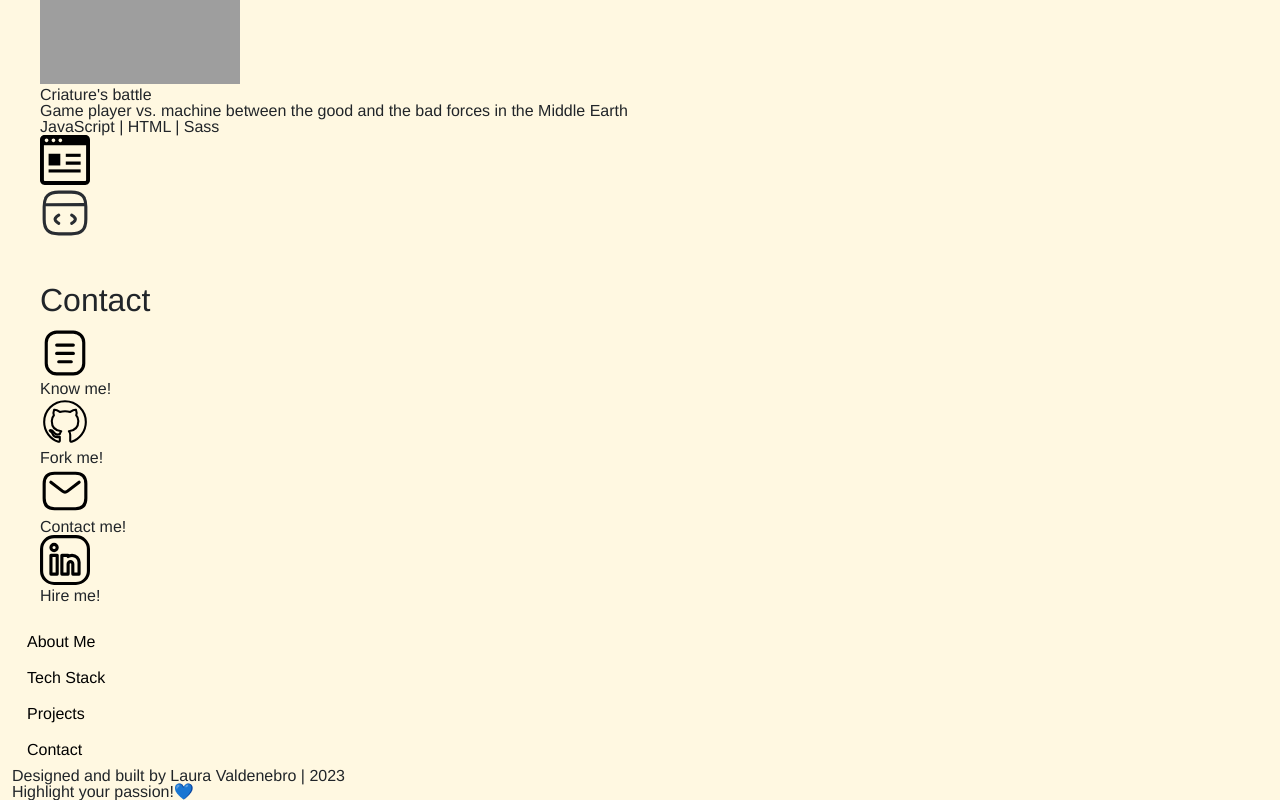
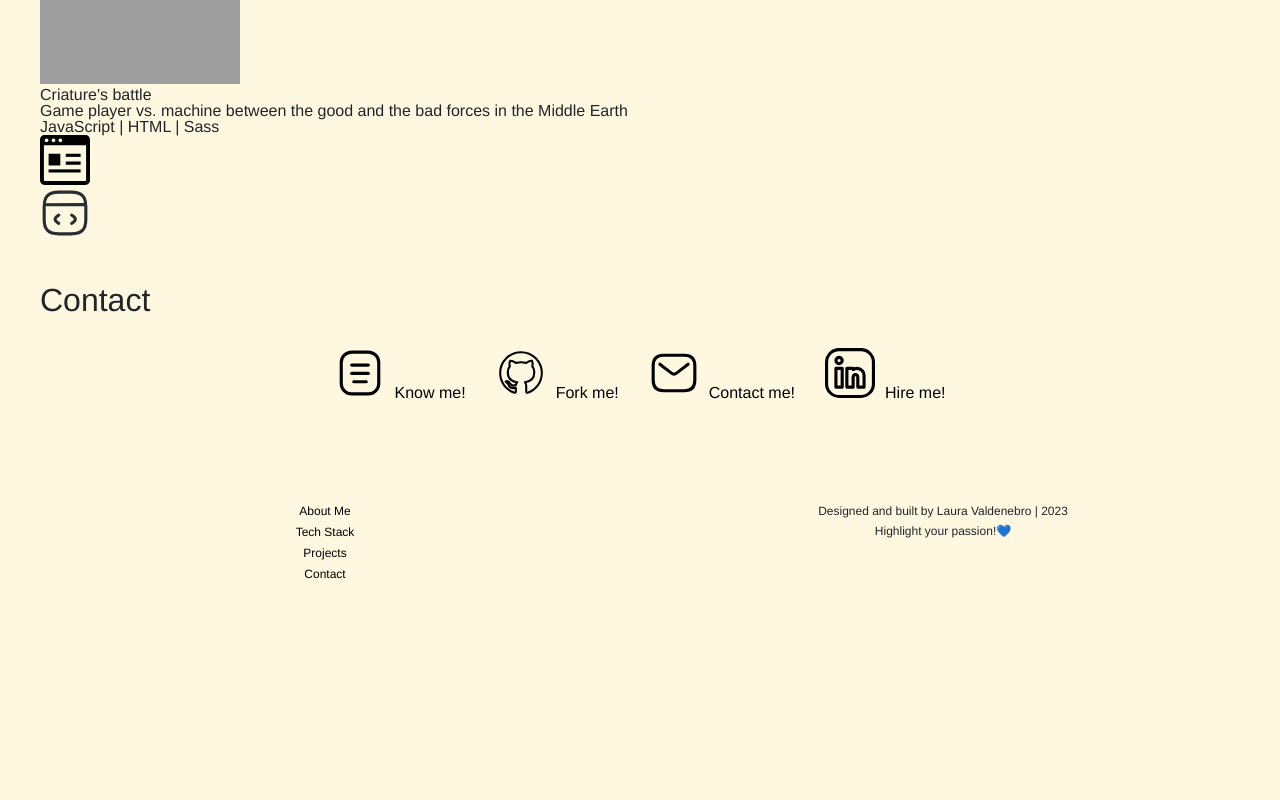
Before and after one commit to lvaldenebro/portfolio, a React (Create React App) app: page / in a window 1280 px wide. Shown: the part 2089-2889 px from the top of the page. After the commit the page ends 2694 px from the top, so only its background shows below. Built offline with nearby package versions, Linux system fonts and the light colour scheme; grey boxes are pictures that could not be loaded.

Commit message:
adds sass to contact and footer sections

```diff
--- a/src/components/App.js
+++ b/src/components/App.js
@@ -9,6 +9,9 @@ import email from '../images/email.svg';
 import linkedin from '../images/linkedin.svg';
 import code from '../images/code.svg';
 import webPage from '../images/web-page.svg';
+
+//DOCUMENTS
+import cvPDF from '../documents/Valdenebro,Laura-JuniorFullstackDeveloper.pdf';
 
 //TechStack
 
@@ -148,46 +151,53 @@ return (
             </ul>
         </section>
 
-        <section className="container-fluid section">
+        <section className="container-fluid contact section">
+            <div className="row">
             <h2 className="h2">Contact</h2>
-            {/* <!-- TODO: carrousel? POR todos los proyectos. Partial vacío--> */}
+            </div>
+            <div className="row text-center">
             <ul>
-                <li>
-                    {/* <!-- TODO: dowload cv --> */}
-                    <img  className="logo" src={ cv } title="CV" alt="Cv's icon" />
-                    <p>Know me!</p>
+                <li className="list">
+                    <a className="link" href= {cvPDF} download>
+                    <img  className="logo contact-logo" src={ cv } title="CV" alt="Cv's icon" />
+                    <p className="contact-desc">Know me!</p>
+                    </a>
                 </li>
-                <li>
-                    {/* <!-- TODO: link --> */}
-                    <img  className="logo" src={ github } title= "GitHub" alt="Github's icon" />
-                    <p>Fork me!</p>
+                <li className="list">
+                    <a className="link" href="https://github.com/lvaldenebro">
+                    <img  className="logo contact-logo" src={ github } title= "GitHub" alt="Github's icon" />
+                    <p className="contact-desc">Fork me!</p>
+                    </a>
                 </li>
-                <li>
-                    {/* <!-- TODO: milto --> */}
-                    <img  className="logo" src= { email } title="email" alt="Email's icon" />
-                    <p>Contact me!</p>
+                <li className="list">
+                    <a className="link" href="mailto:lauravaldeal@gmai.com">
+                    <img  className="logo contact-logo" src= { email } title="email" alt="Email's icon" />
+                    <p className="contact-desc">Contact me!</p>
+                    </a>
                 </li>
-                <li>
-                    {/* <!-- TODO: link --> */}
-                    <img  className="logo" src={ linkedin } title="linkedin" alt="Linkedin's icon" />
-                    <p>Hire me!</p>
+                <li className="list">
+                    <a className="link" href="https://www.linkedin.com/in/laura-valdenebro/">
+                    <img  className="logo contact-logo" src={ linkedin } title="linkedin" alt="Linkedin's icon" />
+                    <p className="contact-desc">Hire me!</p>
+                    </a>
                 </li>
             </ul>
+            </div>
         </section>
     </main>
-
-    <footer className="container-fluid footer">
-            {/* <!-- <nav> TODO: revisar los enlaces --> */}
-        <nav class="nav flex-column">
+    <footer className="container-fluid footer section text-center">
+        <div className="row">
+            <nav class="nav col flex-column nav-bottom">
                 <a class="nav-link active" aria-current="page" href="#">About Me</a>
                 <a class="nav-link" href="#">Tech Stack</a>
                 <a class="nav-link" href="#">Projects</a>
                 <a class="nav-link"  href="#">Contact</a>
             </nav>
 
-        <div>
+            <div className="col credits">
                 <p>Designed and built by Laura Valdenebro | 2023</p>
                 <p>Highlight your passion!💙</p>
+            </div>
         </div>
     </footer>
 
--- a/src/styles/App.scss
+++ b/src/styles/App.scss
@@ -112,3 +112,24 @@
 .tech-stack-logo {
     margin: 20px;
 }
+
+.contact-desc {
+    display: inline;
+}
+.contact-logo {
+    margin-top: 20px;
+    margin-right: 10px;
+}
+
+.footer {
+    margin-top: 60px;
+    font-size: 12px;
+}
+
+.nav-bottom {
+    line-height: 1px;
+}
+
+.credits {
+    line-height: 20px;
+}
```
Also changed, not shown: 1 other file (tests, documents, lock files or other folders). Lines whose indentation alone changed are shown as unchanged.
